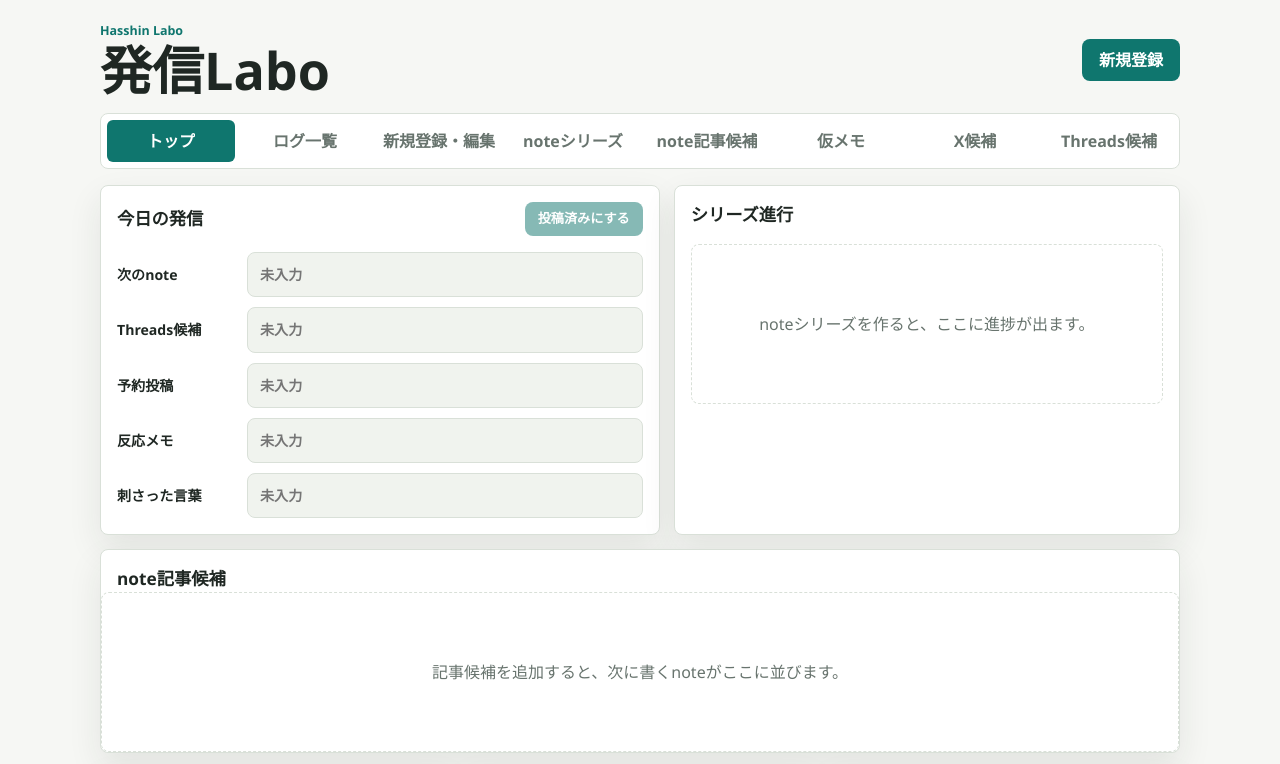
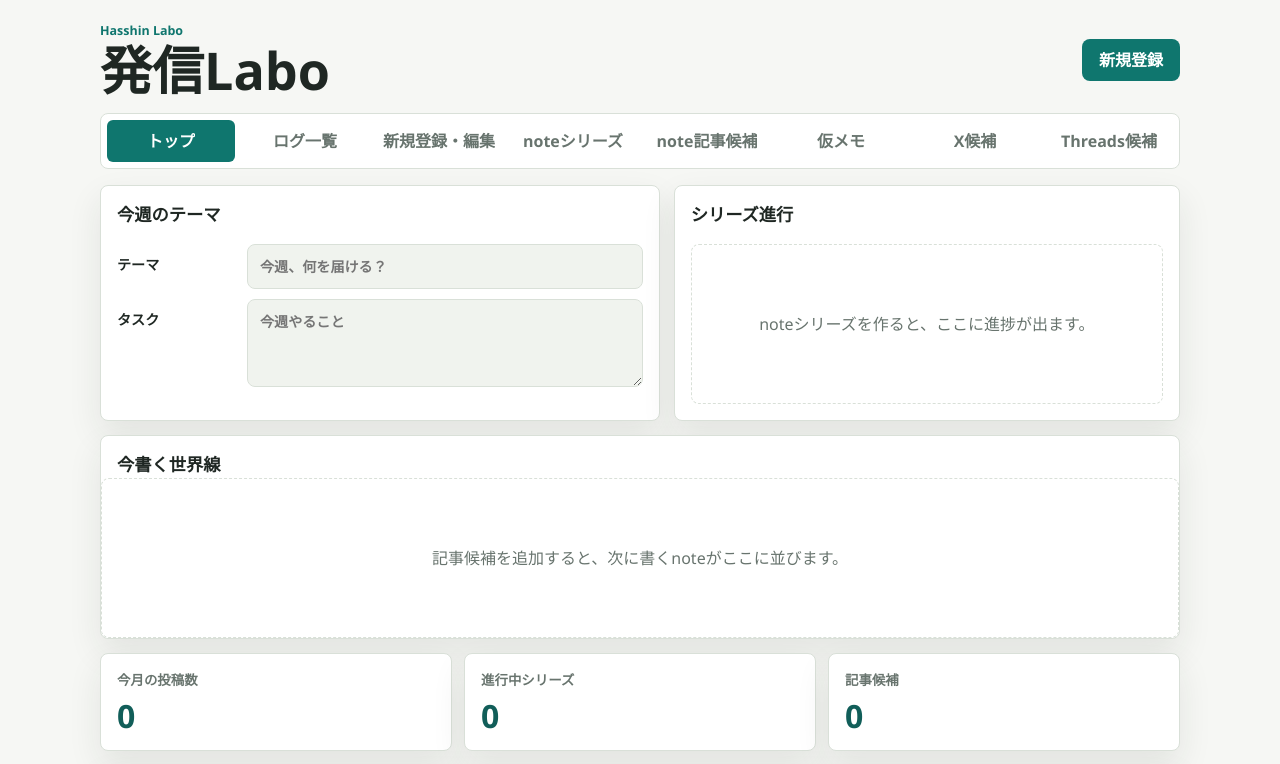
Before and after one commit to mcwgw408-oss/hasshin-Labo, a React (Vite) app: page / in a window 1280 px wide. Shown: the top 764 px of the page. Built offline with nearby package versions, Linux system fonts and the light colour scheme.

Commit message:
Add weekly theme task panel

```diff
--- a/src/App.jsx
+++ b/src/App.jsx
@@ -14,12 +14,15 @@ const seriesStatuses = ["企画中", "執筆中", "公開中", "完了"];
 const priceTypes = ["無料", "有料", "無料+有料"];
 const articleStatuses = ["候補", "構成中", "執筆中", "予約投稿", "公開済み", "保留"];
 const articleStructureItems = ["共感", "構造", "不安"];
+const articleLinkTargets = ["note", "X", "Threads", "AI記事", "シリーズ", "有料", "マガジン"];
 const socialCandidateStatuses = ["候補", "作成中", "投稿済み", "保留"];
 const timeSlots = ["朝", "昼", "夜"];
 const tempMemoTypes = ["一言保存", "タイトル候補", "Threads化候補", "note化候補", "AI実験メモ"];
 
 const emptyToday = {
   selectedArticleId: "",
+  weeklyTheme: "",
+  task: "",
   nextNote: "",
   threadsIdea: "",
   scheduledPost: "",
@@ -75,6 +78,7 @@ const emptyArticleForm = {
   structureItem: "共感",
   outline: "",
   hook: "",
+  linkTarget: "",
   cta: "",
   memo: "",
   dueDate: "",
@@ -182,6 +186,15 @@ function socialCandidateTitle(candidate, channel) {
   return firstLine ? firstLine.slice(0, 60) : `${channel}投稿候補`;
 }
 
+function articleWorldline(article, series) {
+  const linkedSeries = series.find((seriesItem) => seriesItem.id === article.seriesId);
+  return linkedSeries ? linkedSeries.title : "世界線未定";
+}
+
+function articleLinkTarget(article) {
+  return article.linkTarget || "導線未定";
+}
+
 function summarizeSocialCandidates(items, channel) {
   const activeCount = items.filter((item) => item.status !== "投稿済み" && item.status !== "保留").length;
   const publishedCount = items.filter((item) => item.status === "投稿済み").length;
@@ -198,6 +211,7 @@ function buildLogFromArticle(article, overrides = {}) {
     article.structureItem ? `構成項目: ${article.structureItem}` : "",
     article.outline ? `構成: ${article.outline}` : "",
     article.hook ? `冒頭: ${article.hook}` : "",
+    article.linkTarget ? `導線: ${article.linkTarget}` : "",
     article.memo ? `メモ: ${article.memo}` : "",
   ].filter(Boolean);
 
@@ -596,6 +610,7 @@ function App() {
       structureItem: articleForm.structureItem || articleStructureItems[0],
       outline: articleForm.outline.trim(),
       hook: articleForm.hook.trim(),
+      linkTarget: articleForm.linkTarget,
       cta: articleForm.cta.trim(),
       memo: articleForm.memo.trim(),
       publishedUrl: articleForm.publishedUrl.trim(),
@@ -805,7 +820,6 @@ function App() {
           articleSummary={articleSummary}
           todayMemo={todayMemo}
           onTodayMemoChange={(name, value) => setTodayMemo((current) => ({ ...current, [name]: value }))}
-          onCreateLogFromToday={createLogFromToday}
           onCreateLogFromArticle={createLogFromArticleCandidate}
           onEditSeries={editSeries}
         />
@@ -911,15 +925,15 @@ function App() {
   );
 }
 
-function Home({ data, series, seriesSummary, articles, articleSummary, todayMemo, onTodayMemoChange, onCreateLogFromToday, onCreateLogFromArticle, onEditSeries }) {
+function Home({ data, series, seriesSummary, articles, articleSummary, todayMemo, onTodayMemoChange, onCreateLogFromArticle, onEditSeries }) {
   return (
     <section className="view-stack" aria-label="トップ">
       <div className="home-grid">
-        <TodayPanel memo={todayMemo} onChange={onTodayMemoChange} onCreateLog={onCreateLogFromToday} />
+        <WeeklyThemePanel memo={todayMemo} onChange={onTodayMemoChange} />
         <SeriesProgressPanel series={series} summary={seriesSummary} onEditSeries={onEditSeries} />
       </div>
 
-      <ArticleQueuePanel articles={articles} summary={articleSummary} onCreateLog={onCreateLogFromArticle} />
+      <ArticleQueuePanel articles={articles} series={series} summary={articleSummary} onCreateLog={onCreateLogFromArticle} />
 
       <div className="summary-grid">
         <SummaryCard label="今月の投稿数" value={data.monthCount} />
@@ -937,7 +951,7 @@ function Home({ data, series, seriesSummary, articles, articleSummary, todayMemo
   );
 }
 
-function ArticleQueuePanel({ articles, summary, onCreateLog }) {
+function ArticleQueuePanel({ articles, series, summary, onCreateLog }) {
   const queue = [...articles]
     .filter((item) => item.status !== "公開済み" && item.status !== "保留")
     .sort((a, b) => `${a.dueDate || "9999"}${priorityRank(a.priority)}`.localeCompare(`${b.dueDate || "9999"}${priorityRank(b.priority)}`))
@@ -946,7 +960,7 @@ function ArticleQueuePanel({ articles, summary, onCreateLog }) {
   return (
     <article className="panel">
       <div className="section-title">
-        <h2>note記事候補</h2>
+        <h2>今書く世界線</h2>
       </div>
       {queue.length ? (
         <div className="article-mini-list">
@@ -960,6 +974,8 @@ function ArticleQueuePanel({ articles, summary, onCreateLog }) {
                 <div className="tag-row">
                   <span>{item.status}</span>
                   <span>優先度: {item.priority}</span>
+                  <span className="worldline-tag">世界線: {articleWorldline(item, series)}</span>
+                  <span className="route-tag">導線: {articleLinkTarget(item)}</span>
                 </div>
                 <button className="secondary-button compact-button" type="button" onClick={() => onCreateLog(item)}>
                   投稿ログにする
@@ -971,38 +987,38 @@ function ArticleQueuePanel({ articles, summary, onCreateLog }) {
       ) : (
         <EmptyState text="記事候補を追加すると、次に書くnoteがここに並びます。" />
       )}
-      {summary.nextArticle && <p className="panel-note">次に書く候補: {summary.nextArticle.title}</p>}
+      {summary.nextArticle && (
+        <p className="panel-note">
+          次に書く候補: {summary.nextArticle.title} / {articleWorldline(summary.nextArticle, series)} から {articleLinkTarget(summary.nextArticle)} へ
+        </p>
+      )}
     </article>
   );
 }
 
-function TodayPanel({ memo, onChange, onCreateLog }) {
-  const hasTodayContent = [memo.nextNote, memo.threadsIdea, memo.scheduledPost, memo.reactionMemo, memo.quote].some((value) => String(value || "").trim());
-
+function WeeklyThemePanel({ memo, onChange }) {
   return (
     <article className="panel today-panel">
-      <div className="section-title compact-title title-with-action">
-        <h2>今日の発信</h2>
-        <button className="primary-button compact-button" type="button" onClick={onCreateLog} disabled={!hasTodayContent}>
-          投稿済みにする
-        </button>
+      <div className="section-title compact-title">
+        <h2>今週のテーマ</h2>
       </div>
       <div className="today-list">
-        <InlineMemo label="次のnote" value={memo.nextNote} onChange={(value) => onChange("nextNote", value)} />
-        <InlineMemo label="Threads候補" value={memo.threadsIdea} onChange={(value) => onChange("threadsIdea", value)} />
-        <InlineMemo label="予約投稿" value={memo.scheduledPost} onChange={(value) => onChange("scheduledPost", value)} />
-        <InlineMemo label="反応メモ" value={memo.reactionMemo} onChange={(value) => onChange("reactionMemo", value)} />
-        <InlineMemo label="刺さった言葉" value={memo.quote} onChange={(value) => onChange("quote", value)} />
+        <InlineMemo label="テーマ" value={memo.weeklyTheme} onChange={(value) => onChange("weeklyTheme", value)} placeholder="今週、何を届ける？" />
+        <InlineMemo label="タスク" value={memo.task} onChange={(value) => onChange("task", value)} placeholder="今週やること" multiline />
       </div>
     </article>
   );
 }
 
-function InlineMemo({ label, value, onChange }) {
+function InlineMemo({ label, value, onChange, placeholder = "未入力", multiline = false }) {
   return (
     <label className="inline-memo">
       <span>{label}</span>
-      <input value={value} onChange={(event) => onChange(event.target.value)} placeholder="未入力" />
+      {multiline ? (
+        <textarea value={value} onChange={(event) => onChange(event.target.value)} placeholder={placeholder} rows={3} />
+      ) : (
+        <input value={value} onChange={(event) => onChange(event.target.value)} placeholder={placeholder} />
+      )}
     </label>
   );
 }
@@ -1266,7 +1282,7 @@ function ArticleManager({ form, items, series, summary, onFieldChange, onSubmit,
       <div className="summary-grid">
         <SummaryCard label="未公開の記事候補" value={summary.activeCount} />
         <SummaryCard label="公開済み記事" value={summary.publishedCount} />
-        <SummaryCard label="次に書く記事" value={summary.nextArticle ? summary.nextArticle.title : "未設定"} />
+        <SummaryCard label="次の導線" value={summary.nextArticle ? articleLinkTarget(summary.nextArticle) : "未設定"} />
       </div>
 
       <article className="panel form-panel">
@@ -1279,9 +1295,9 @@ function ArticleManager({ form, items, series, summary, onFieldChange, onSubmit,
             <Field label="記事タイトル">
               <input value={form.title} onChange={(event) => onFieldChange("title", event.target.value)} required maxLength="100" />
             </Field>
-            <Field label="紐づくシリーズ">
+            <Field label="この記事の世界線">
               <select value={form.seriesId} onChange={(event) => onFieldChange("seriesId", event.target.value)}>
-                <option value="">なし</option>
+                <option value="">まだ決めない</option>
                 {series.map((item) => (
                   <option value={item.id} key={item.id}>
                     {item.title}
@@ -1305,6 +1321,16 @@ function ArticleManager({ form, items, series, summary, onFieldChange, onSubmit,
                 <option value="低">低</option>
               </select>
             </Field>
+            <Field label="このnoteから繋げる先">
+              <select value={form.linkTarget} onChange={(event) => onFieldChange("linkTarget", event.target.value)}>
+                <option value="">まだ決めない</option>
+                {articleLinkTargets.map((target) => (
+                  <option value={target} key={target}>
+                    {target}
+                  </option>
+                ))}
+              </select>
+            </Field>
             <Field label="投稿日">
               <input value={form.dueDate} onChange={(event) => onFieldChange("dueDate", event.target.value)} type="date" />
             </Field>
@@ -1334,7 +1360,7 @@ function ArticleManager({ form, items, series, summary, onFieldChange, onSubmit,
           <Field label="冒頭の掴み">
             <textarea value={form.hook} onChange={(event) => onFieldChange("hook", event.target.value)} rows="3" />
           </Field>
-          <Field label="CTA / 読後にしてほしいこと">
+          <Field label="導線メモ / 読後にしてほしいこと">
             <input value={form.cta} onChange={(event) => onFieldChange("cta", event.target.value)} />
           </Field>
           <Field label="メモ">
@@ -1364,7 +1390,7 @@ function ArticleManager({ form, items, series, summary, onFieldChange, onSubmit,
 }
 
 function ArticleCard({ item, series, onEdit, onDelete, onCreateLog }) {
-  const linkedSeries = series.find((seriesItem) => seriesItem.id === item.seriesId);
+  const worldline = articleWorldline(item, series);
 
   return (
     <article className="log-card article-card">
@@ -1378,7 +1404,8 @@ function ArticleCard({ item, series, onEdit, onDelete, onCreateLog }) {
 
       <div className="tag-row">
         <span>優先度: {item.priority}</span>
-        <span>{linkedSeries ? linkedSeries.title : "シリーズなし"}</span>
+        <span className="worldline-tag">世界線: {worldline}</span>
+        <span className="route-tag">導線: {articleLinkTarget(item)}</span>
       </div>
 
       <div className="reflection-grid">
@@ -1387,7 +1414,7 @@ function ArticleCard({ item, series, onEdit, onDelete, onCreateLog }) {
         <Reflection label="構成項目" value={item.structureItem} />
         <Reflection label="構成メモ" value={item.outline} />
         <Reflection label="冒頭の掴み" value={item.hook} />
-        <Reflection label="CTA" value={item.cta} />
+        <Reflection label="導線メモ" value={item.cta} />
         <Reflection label="メモ" value={item.memo} />
       </div>
 
--- a/src/styles.css
+++ b/src/styles.css
@@ -280,16 +280,18 @@ h3 {
 .inline-memo {
   display: grid;
   grid-template-columns: 120px minmax(0, 1fr);
-  align-items: center;
+  align-items: start;
   gap: 10px;
 }
 
 .inline-memo span {
   color: var(--text);
   font-weight: 900;
+  padding-top: 10px;
 }
 
-.inline-memo input {
+.inline-memo input,
+.inline-memo textarea {
   background: var(--surface-muted);
 }
 
@@ -508,6 +510,16 @@ textarea:focus {
 .tag-row span {
   background: var(--surface-muted);
   color: #53605a;
+}
+
+.tag-row .worldline-tag {
+  background: #fff7df;
+  color: #76520f;
+}
+
+.tag-row .route-tag {
+  background: #eaf2ff;
+  color: #245487;
 }
 
 .memo {
```
Also changed, not shown: 8 other files (tests, documents, lock files or other folders).
